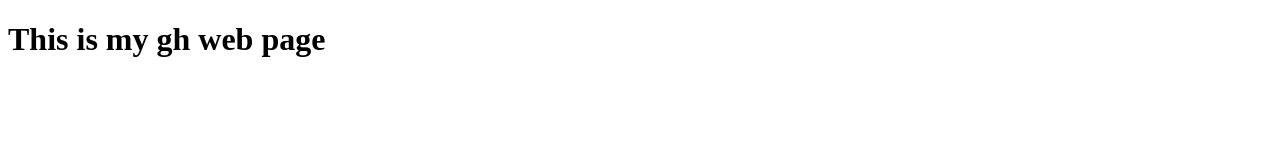
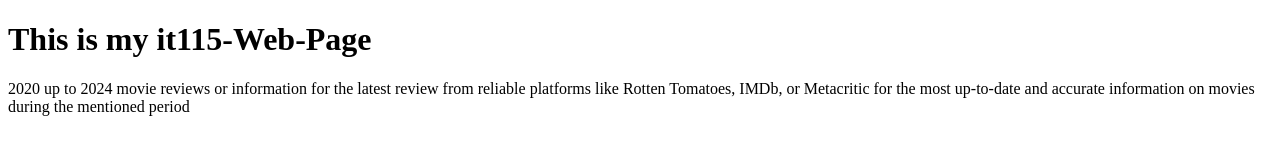
Before and after one commit to taylorspisak/IT115-Web-Page, a plain HTML site: page index.html in a window 1280 px wide. Drawn offline with Linux system fonts and the light colour scheme.

Commit message:
addchangecommit

```diff
--- a/index.html
+++ b/index.html
@@ -3,9 +3,10 @@
 <head>
     <meta charset="UTF-8">
     <meta name="viewport" content="width=device-width, initial-scale=1.0">
-    <title>Document</title>
+    <title>it115-Web-Page Gr2</title>
 </head>
 <body>
-  <h1>This is my gh web page</h1>
+  <h1>This is my it115-Web-Page</h1>
+<P>2020 up to 2024 movie reviews or information for the latest review from reliable platforms like Rotten Tomatoes, IMDb, or Metacritic for the most up-to-date and accurate information on movies during the mentioned period</P>
 </body>
 </html>
```
